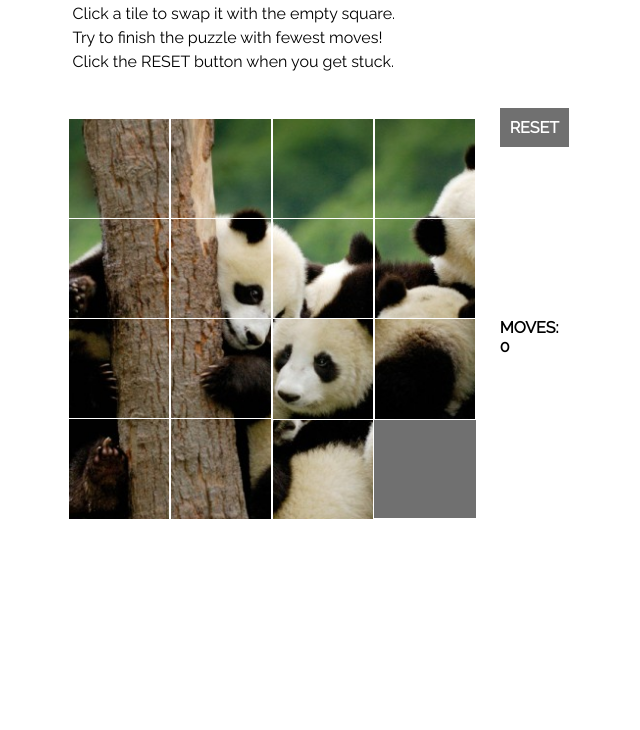
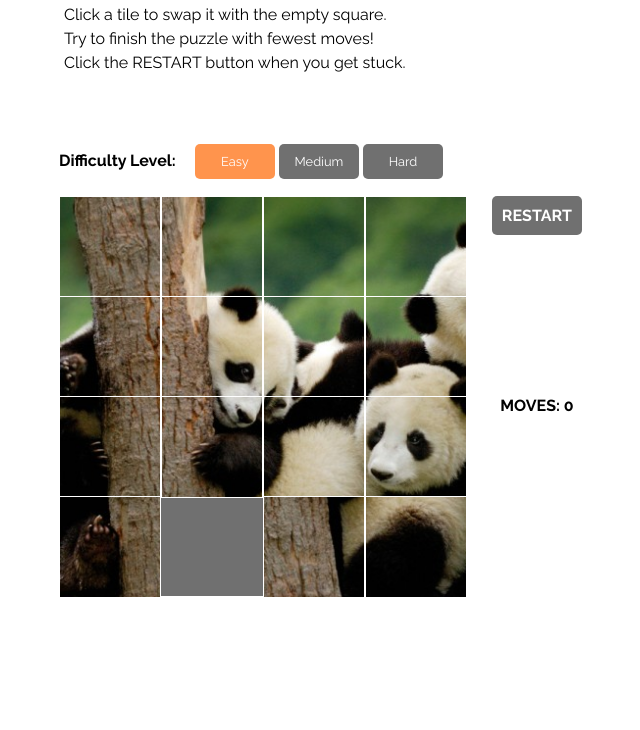
Before and after one commit to vitac215/sliding_puzzle_game, a plain HTML site: page index.html in a window 1280 px wide. Shown: the part 70-800 px from the top of the page, without its empty margins (332-972 px from the left). Drawn offline with nearby package versions, Linux system fonts and the light colour scheme; a web font is replaced by a local one.

Commit message:
add difficulty level

```diff
--- a/index.css
+++ b/index.css
@@ -28,7 +28,6 @@ body {
 	height: 100%;
 	width: 100%;
 	margin: 0px;
-	// border-style: solid;
 };
 
 .inner {
@@ -40,16 +39,20 @@ body {
 	min-width: 300px;
 	height: 100%;
 	margin: 0px;
-	// border-style: solid;
-	// border-color: red;
 }
 
 .intro {
 	height: 150px;
 	width: 100%;
 	margin-top: 3%;
-	//border-style: solid;
-	//border-color: blue;
+}
+
+.level-container {
+	margin-top: 8%;
+}
+.level-title {
+	display: inline-block;
+	font-weight: bold;
 }
 
 .game {
@@ -60,9 +63,7 @@ body {
 	height: 100%;
 	width: 100%;
 	margin: 0px;
-	margin-top: 5%;
-	// border-style: solid;
-	// border-color: yellow;
+	margin-top: 2%;
 }
 
 .puzzle {
@@ -74,8 +75,7 @@ body {
 	width: 100%;
 	margin: 0px;
 	background-color: #707070;
-	// border-style: solid;
-	// border-color: green;
+	margin-bottom: 50px;
 }
 
 .puzzle-row {
@@ -87,8 +87,6 @@ body {
 	width: 100%;
 	max-height: 150px;
 	margin: 0px;
-	// border-style: solid;
-	// border-color: red;
 }
 
 .tile {
@@ -118,26 +116,38 @@ body {
 	width: 100%;
 	margin: 0px;
 	margin-left: 5%;
-	// border-style: solid;
-	// border-color: green;
 }
 
 .reset_container, .move_container {
+	text-align: center;
 	font-weight: bold;
 	height: 50%;
 	width: 100%;
 	margin: 0px;
-	//border-style: solid;
-	//border-color: blue;
 }
 
-#reset {
+#reset, .level-choice {
 	cursor: pointer;
 	padding: 10px;
 	background-color: #707070;
+	border-radius: 5px;
 	color: white;
 }
+.level-choice-container {
+	display: inline-block;
+	margin-left: 3%;
+}
 
-#reset:hover {
+.level-choice {
+	display: inline-block;
+	text-align: center;
+	font-size: 0.8em;
+	width: 60px;
+}
+.level-active {
 	background-color: #ff944d;
 }
+
+#reset:hover, .level-choice:hover {
+	background-color: #ff944d;
+}
--- a/index.html
+++ b/index.html
@@ -2,7 +2,7 @@
 <html>
     <head>
     	<link rel="stylesheet" href="index.css">
-		<link href="https://fonts.googleapis.com/css?family=Raleway|Baloo+Bhai" rel="stylesheet">
+		<link href="https://fonts.googleapis.com/css?family=Raleway:300,400,600,700,800|Baloo+Bhai" rel="stylesheet">
 		<script src="https://ajax.googleapis.com/ajax/libs/jquery/1.12.4/jquery.min.js"></script>
         <title>Sliding Puzzle Game</title>
     </head>
@@ -13,35 +13,44 @@
         	<div class="inner">
         		<div class="intro">
         			<h3 class="welcome">Sliding Puzzle Game</h3>
-        			<p class="explanation">Click a tile to swap it with the empty square.
-        			<p class="explanation">Try to finish the puzzle with fewest moves!
-        			<p class="explanation">Click the RESET button when you get stuck.
+        			<p class="explanation">Click a tile to swap it with the empty square.</p>
+        			<p class="explanation">Try to finish the puzzle with fewest moves!</p>
+        			<p class="explanation">Click the RESTART button when you get stuck.</p>
+        		</div>
+
+        		<div class="level-container">
+        			<p class="level-title">Difficulty Level: </p>
+        			<div class="level-choice-container">
+    				<div class="level-choice level-active" level="easy">Easy</div>
+    				<div class="level-choice" level="medium">Medium</div>
+    				<div class="level-choice" level="hard">Hard</div>
+    				</div>
         		</div>
 
 	        	<div class="game">
 	        		<div class="puzzle">
-	        			<div class="puzzle-row">
+	        			<div class="puzzle-row puzzle-row-0">
 	        				<canvas class="tile" id="tile0" tile-row="0" tile-col="0"></canvas>
 	        				<canvas class="tile" id="tile1" tile-row="0" tile-col="1"></canvas>
 	        				<canvas class="tile" id="tile2" tile-row="0" tile-col="2"></canvas>
 	        				<canvas class="tile" id="tile3" tile-row="0" tile-col="3"></canvas>
 	        			</div>
 
-	        			<div class="puzzle-row">
+	        			<div class="puzzle-row puzzle-row-1">
 	        				<canvas class="tile" id="tile4" tile-row="1" tile-col="0"></canvas>
 	        				<canvas class="tile" id="tile5" tile-row="1" tile-col="1"></canvas>
 	        				<canvas class="tile" id="tile6" tile-row="1" tile-col="2"></canvas>
 	        				<canvas class="tile" id="tile7" tile-row="1" tile-col="3"></canvas>
 	        			</div>
 
-	        			<div class="puzzle-row">
+	        			<div class="puzzle-row puzzle-row-2">
 	        				<canvas class="tile" id="tile8" tile-row="2" tile-col="0"></canvas>
 	        				<canvas class="tile" id="tile9" tile-row="2" tile-col="1"></canvas>
 	        				<canvas class="tile" id="tile10" tile-row="2" tile-col="2"></canvas>
 	        				<canvas class="tile" id="tile11" tile-row="2" tile-col="3"></canvas>
 	        			</div>
 
-	        			<div class="puzzle-row">
+	        			<div class="puzzle-row puzzle-row-3">
 	        				<canvas class="tile" id="tile12" tile-row="3" tile-col="0"></canvas>
 	        				<canvas class="tile" id="tile13" tile-row="3" tile-col="1"></canvas>
 	        				<canvas class="tile" id="tile14" tile-row="3" tile-col="2"></canvas>
@@ -51,10 +60,10 @@
 
 	        		<div class="puzzledata">
 	        			<div class="reset_container">
-	        				<span id="reset">RESET</span>
+	        				<div id="reset">RESTART</div>
 	        			</div>
 	        			<div class="move_container">
-	        				MOVES:
+	        				<span>MOVES: </span>
 	        				<span id="move_count">0</span>
 	        			</div>
 	        		</div>
--- a/index.js
+++ b/index.js
@@ -9,71 +9,65 @@ Modified :
 
 // When DOM is ready
 $(function() {
-	// Add any other global variables you may need here.
-	var move_count = 0;
-	var tile_size = $(".puzzle-row").width()/4;
 
-	// // Randomly determine on the image
-	// var img = new Image();
-	// var img_no = Math.floor(Math.random()*5);
-	// console.log(img_no);
-	// switch(img_no){
-	// 	case 0:
-	// 		img.src = "img/lovelive.jpg";
-	// 		break;
-	// 	case 1:
-	// 		img.src = "img/dog.jpg";
-	// 		break;
-	// 	case 2:
-	// 		img.src = "img/hamster.jpg";
-	// 		break;
-	// 	case 3:
-	// 		img.src = "img/cat.jpg";
-	// 		break;
-	// 	case 4:
-	// 		img.src = "img/panda.jpg";
-	// 		break;
-	// }
+	initialize();
 
-	// Create tile array
-	// Draw the image on tiles
-	var tile = [];
-	for (i=0;i<15;i++) {
-		tile[i] = $('#tile'+i)[0];
-		tile_row = parseInt($('#tile'+i).attr('tile-row'));
-		tile_col = parseInt($('#tile'+i).attr('tile-col'));
-		drawImg(tile[i], tile_row, tile_col);
-	}
-	// Draw image on the empty tile
-	tile[16] = $('#emptytile')[0];
-	drawImg(tile[16], 3, 3);
+	// If a tile is clicked, call tileClicked
+	$(document).on("click", ".tile", tileClicked);
 
+	// If the reset button is clicked, call shuffleTiles
+	$(document).on("click", "#reset", restart);
+
+	// If a key is pressed, call keyboardControl
+	$(document).keydown(keyboardControl);
+
+	// If a level is choosed, restart the game
+	$('.level-choice').click(function() {
+		$(this).addClass('level-active');
+		$(this).siblings().removeClass('level-active');
+	});
 
 	// If the size of the browser window changes, resize the game area
 	$(window).resize(function(){
 		var new_window_width = $(window).width();
 		var new_window_height = $(window).height();
 		var new_tile_width = new_window_width*0.13;
+		if (new_tile_width > 120) {
+			new_tile_width = 120;
+		}
+		if (new_tile_width < 60) {
+			new_tile_width = 60;
+		}
 		$(".tile").height(new_tile_width).width(new_tile_width);
 		$(".puzzle-row").height(new_tile_width);
 	});
 
+	/**
+	* Initialize the game
+	* @return undefined
+	*/
+	function initialize() {
+		// Add any other global variables you may need here.
+		var move_count = 0;
+		var tile_size = $(".puzzle-row").width()/4;
 
+		// Create tile array
+		// Draw the image on tiles
+		var tile = [];
+		for (i=0;i<15;i++) {
+			tile[i] = $('#tile'+i)[0];
+			tile_row = parseInt($('#tile'+i).attr('tile-row'));
+			tile_col = parseInt($('#tile'+i).attr('tile-col'));
+			drawImg(tile_size, tile[i], tile_row, tile_col);
+		}
+		// Draw image on the empty tile
+		tile[16] = $('#emptytile')[0];
+		drawImg(tile_size, tile[16], 3, 3);
 
-	shuffleTiles();
+		shuffleTiles();
 
-	checkSolved(true);
-
-	// If a tile is clicked, call tileClicked
-	$(document).on("click", ".tile", tileClicked);
-
-	// If the reset button is clicked, call shuffleTiles
-	$(document).on("click", "#reset", shuffleTiles);
-
-	// If a key is pressed, call keyboardControl
-	$(document).keydown(keyboardControl);
-
-
+		checkSolved(true);
+	}
 
 	/**
 	 * Draw image on the tiles.
@@ -82,7 +76,7 @@ $(function() {
 	 * @param{int}: tile_canvas_col  the column number of the tile
 	 * @return undefined
 	 */
-	function drawImg(tile_canvas, tile_canvas_row, tile_canvas_col){
+	function drawImg(tile_size, tile_canvas, tile_canvas_row, tile_canvas_col){
 		tile_canvas.width = tile_size;
 		tile_canvas.height = tile_size;
 		var tile_context = tile_canvas.getContext("2d");
@@ -91,7 +85,6 @@ $(function() {
 			tile_context.drawImage(img, tile_canvas_col*tile_size, tile_canvas_row*tile_size, tile_size, tile_size, 0, 0, tile_size, tile_size);
 		}
 		img.src= "img/panda.jpg";
-		//console.log(img.src);
 	}
 
 
@@ -117,10 +110,6 @@ $(function() {
 			// Find the empty tile
 			var emptytileRow = parseInt($('#emptytile').attr('tile-row'));
 			var emptytileCol = parseInt($('#emptytile').attr('tile-col'));
-
-			// console.log(tileClicked);
-			// console.log("clicked: "+tileClickedRow+", "+tileClickedCol);
-			// console.log("empty: "+emptytileRow+", "+emptytileCol);
 
 			moveTile(tileClicked,tileClickedRow, tileClickedCol, emptytileRow, emptytileCol, true);
 
@@ -194,8 +183,35 @@ $(function() {
 			move_count += 1;
 			updateMoveCount(move_count);
 		}
-	}
+	};
 
+	/**
+	 * Restart the game
+	 * @return undefined
+	 */
+	function restart() {
+		solveGame();
+		shuffleTiles();
+	};
+
+	/**
+	 * Return the game state to solved
+	 * @return undefined
+	 */
+	function solveGame() {
+		for (i = 0; i < 4; i++) { // row
+			for (j = 0; j < 4; j++) { // col
+				// Remove style
+				$('[tile-row="'+i+'"][tile-col="'+j+'"]').css("right", "").css("left", "").css("top", "").css("down", "");
+			}
+		}
+		for (i = 0; i < 4; i++) { // row
+			for (j = 0; j < 4; j++) { // col
+				// Mark the correct position
+				$('.puzzle-row-'+i).children().eq(j).attr('tile-row', i).attr('tile-col', j);
+			}
+		}
+	};
 
 
 	/**
@@ -205,8 +221,6 @@ $(function() {
 	function updateMoveCount(move_count){
 		$('#move_count').html(move_count);
 	}
-
-
 
 	/**
 	 * Shuffle up the tiles
@@ -221,14 +235,14 @@ $(function() {
 
 		var dir = 0;
 
-		// Move the empty tiles 300 times
-		for (i = 0; i < 10; i++){
+		// Move the empty tiles n times depending on the difficulty level, default is easy
+		n = getLevel();
+		for (i = 0; i < n; i++){
 			var emptytileRow = parseInt($('#emptytile').attr('tile-row'));
 			var emptytileCol = parseInt($('#emptytile').attr('tile-col'));
 
 			// dir can be 0(up), 1(down), 2(left), 3(right)
 			dir = Math.floor(Math.random()*4);
-			//console.log(dir);
 
 			// Emptytile will ...
 			// Swap with the neighbor tile above
@@ -236,9 +250,6 @@ $(function() {
 				tile1Row = emptytileRow - 1;
 				tile1Col = emptytileCol;
 				tile1id = $('[tile-row="'+tile1Row+'"][tile-col="'+tile1Col+'"]').attr('id');
-				// console.log("tile1Row: "+tile1Row);
-				// console.log("tile1Col: "+tile1Col);
-				// console.log("tile1id: "+tile1id);
 				moveTile(tile1id, tile1Row, tile1Col, emptytileRow, emptytileCol, false);
 			}
 
@@ -328,6 +339,21 @@ $(function() {
 	 }
 
 
+	/**
+	 * Get difficulty level
+	 * @return 10 (easy), 50 (medium) or 200 (hard)
+	 */
+	 function getLevel() {
+	 	var level = $('.level-active').attr('level');
+	 	switch(level) {
+	 		case 'easy':
+	 			return 10;
+	 		case 'medium':
+	 			return 50;
+	 		case 'hard':
+	 			return 200;
+	 	}
+	 }
 
 	/**
 	 * Add support for keyboard control (up, down, left and right arrow key)
@@ -338,7 +364,6 @@ $(function() {
 
 		var keyCode = e.which;
 		var arrow = {up: 38, down: 40, left:37, right:39};
-		//console.log(keyCode);
 
 		// if the key pressed are one of the up/down/left/right keys
 		if (keyCode == 38 || keyCode == 40 || keyCode == 37 || keyCode == 39) {
@@ -399,24 +424,23 @@ $(function() {
 }); // end of DOM ready
 
 
-
-
-// /**
-//  * When the page loads, create our puzzle
-//  */
-// window.onload = function () {
-//   // generate parameters for a random puzzle
-//   // create the tiles
-//   // shuffle the tiles
-// }
-
-// }
-
-	// /**
-	//  * Creates all the tiles necessary.
-	//  * @return undefined
-	//  */
-	// function createTiles(){
-	// 	// figure out what tile specific information you need to add
-	// 	// can add all of the tiles here dynamically (which is useful if you are going to make the number of rows and columns adjustable, however you can also just specify them fixed in the HTML)
+	// // Randomly determine on the image
+	// var img = new Image();
+	// var img_no = Math.floor(Math.random()*5);
+	// switch(img_no){
+	// 	case 0:
+	// 		img.src = "img/lovelive.jpg";
+	// 		break;
+	// 	case 1:
+	// 		img.src = "img/dog.jpg";
+	// 		break;
+	// 	case 2:
+	// 		img.src = "img/hamster.jpg";
+	// 		break;
+	// 	case 3:
+	// 		img.src = "img/cat.jpg";
+	// 		break;
+	// 	case 4:
+	// 		img.src = "img/panda.jpg";
+	// 		break;
 	// }
```
Also changed, not shown: 1 other file.
